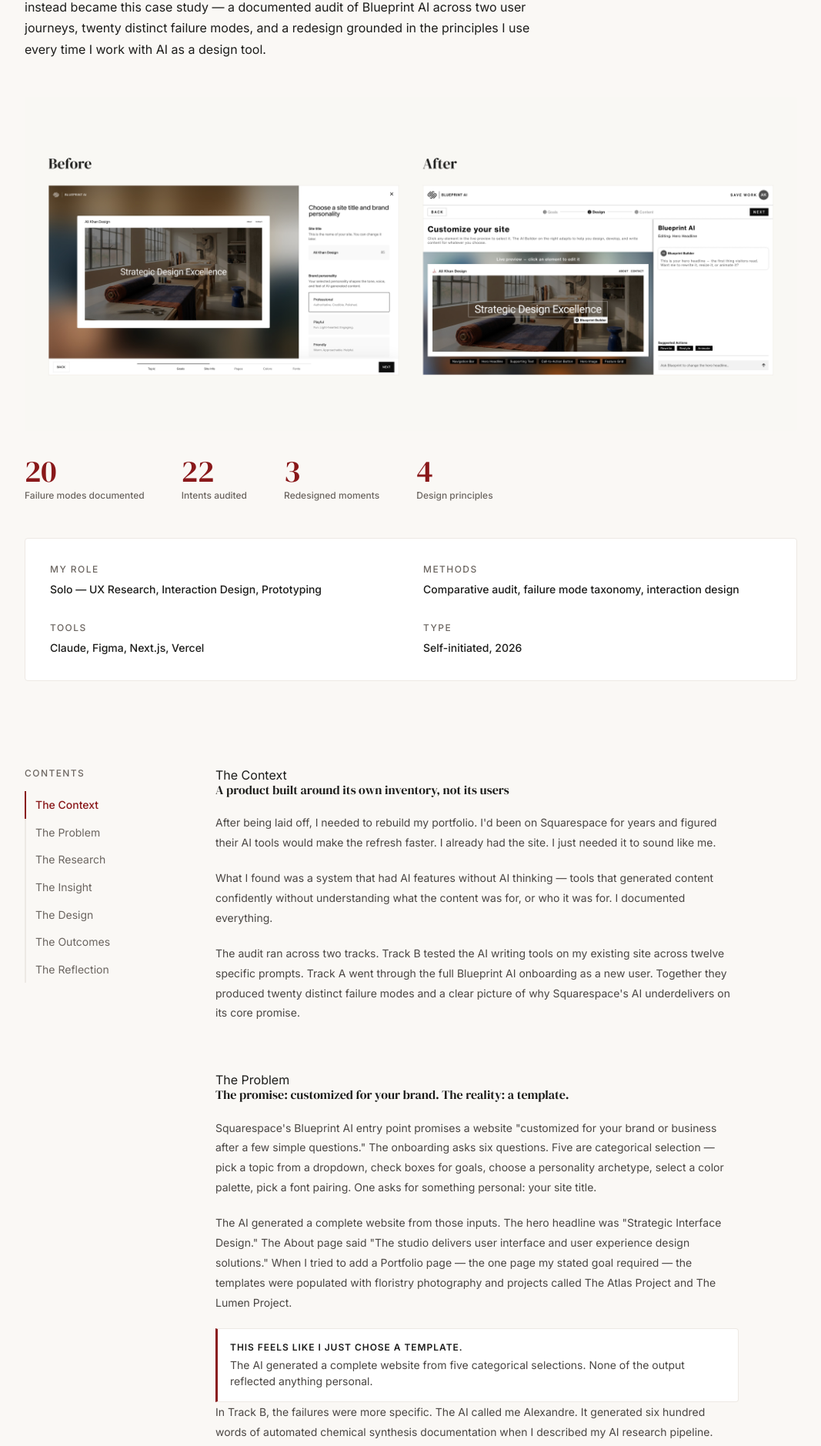
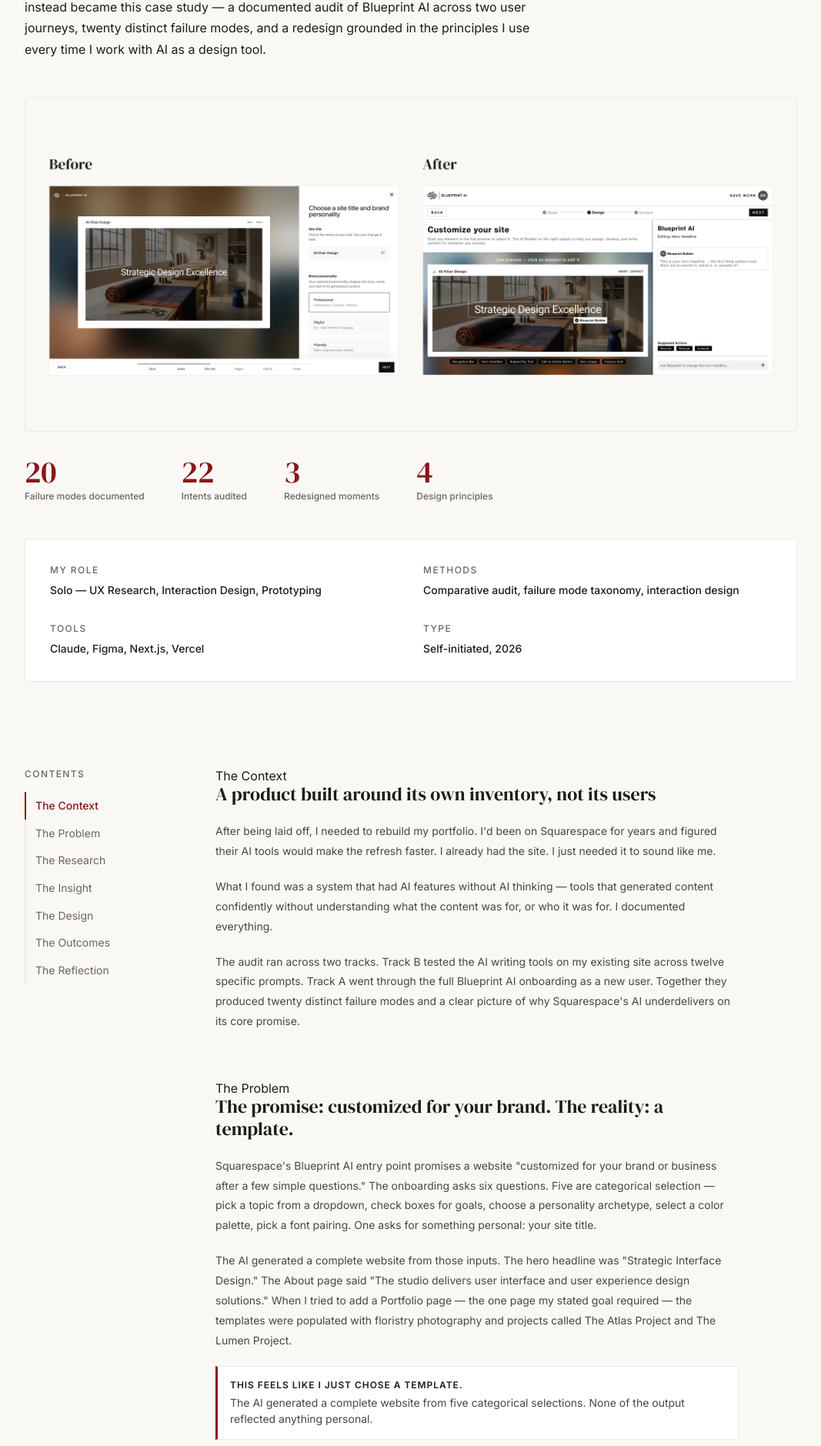
Before and after one commit to alikhandesign/alikhandesign.com, a Next.js app: page /work/squarespace-redesign in a window 1280 px wide. Shown: the part 339-2218 px from the top of the page at 77% size, without its empty margins (106-1173 px from the left). Built offline with nearby package versions, Linux system fonts and the light colour scheme.

Commit message:
fix: SectionIntro h2 size to 2xl, hero image border, CalloutCard bottom margin

```diff
--- a/app/components/CalloutCard.tsx
+++ b/app/components/CalloutCard.tsx
@@ -10,6 +10,7 @@ export default function CalloutCard({ title, body, variant = 'dark' }: CalloutCa
   return (
     <div style={{
       padding: 'var(--space-4)',
+      marginBottom: '1.25rem',
       borderLeft: '3px solid var(--color-accent)',
       background: isDark ? 'var(--color-surface-dark)' : 'var(--color-surface)',
       borderRadius: '0 var(--radius-sm) var(--radius-sm) 0',
--- a/app/components/CaseStudyPage.tsx
+++ b/app/components/CaseStudyPage.tsx
@@ -114,7 +114,7 @@ export default function CaseStudyPage({
             <img
               src={heroImage}
               alt={heroImageAlt}
-              style={{ width: '100%', borderRadius: 'var(--radius-sm)', display: 'block' }}
+              style={{ width: '100%', borderRadius: 'var(--radius-sm)', display: 'block', border: '1px solid var(--color-border)' }}
             />
           </div>
         )}
--- a/app/components/SectionIntro.tsx
+++ b/app/components/SectionIntro.tsx
@@ -8,7 +8,7 @@ export default function SectionIntro({ label, heading }: SectionIntroProps) {
     <>
       <p className="section-label">{label}</p>
       <h2 className="font-serif" style={{
-        fontSize: 'var(--font-size-base)',
+        fontSize: 'var(--font-size-2xl)',
         fontWeight: 400,
         lineHeight: 1.2,
         marginBottom: '1.25rem',
```
